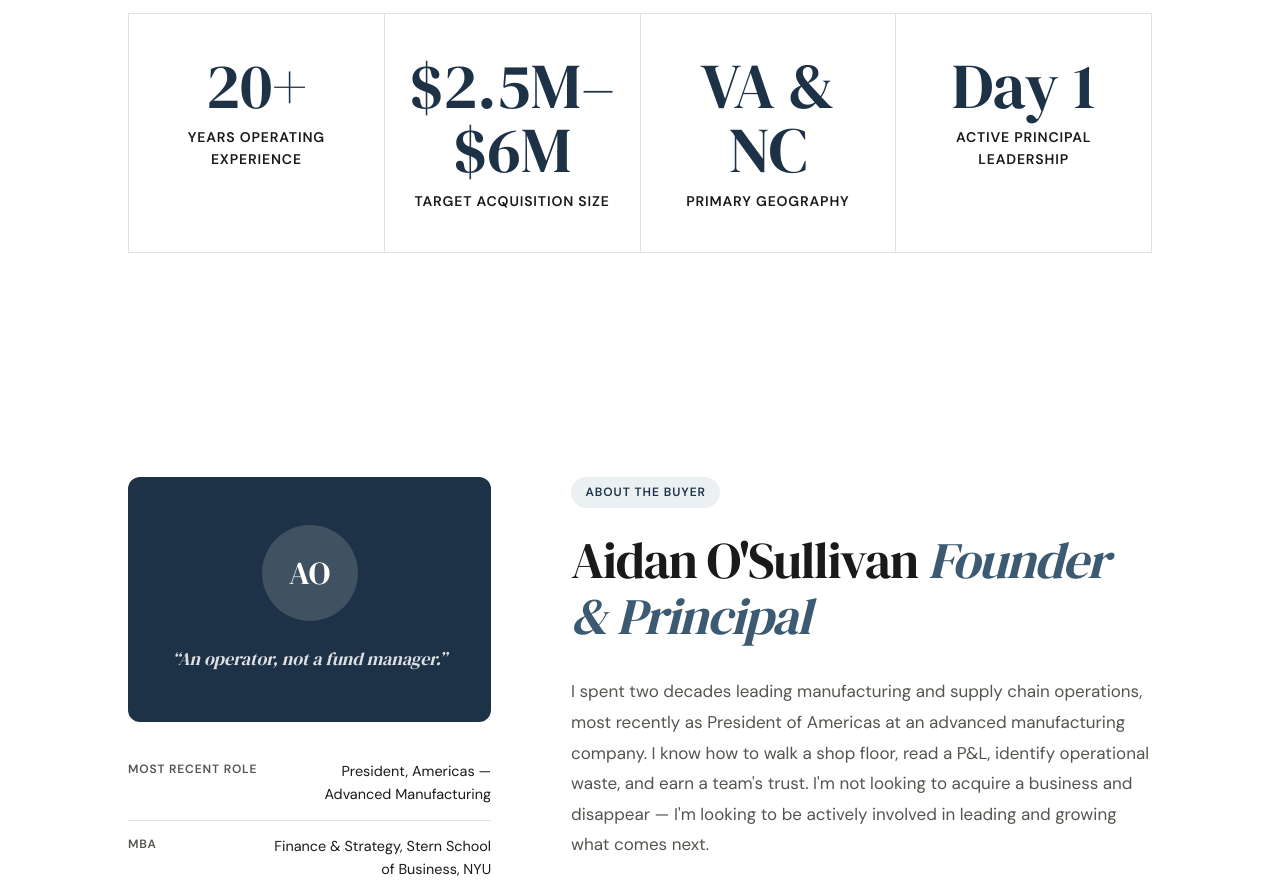
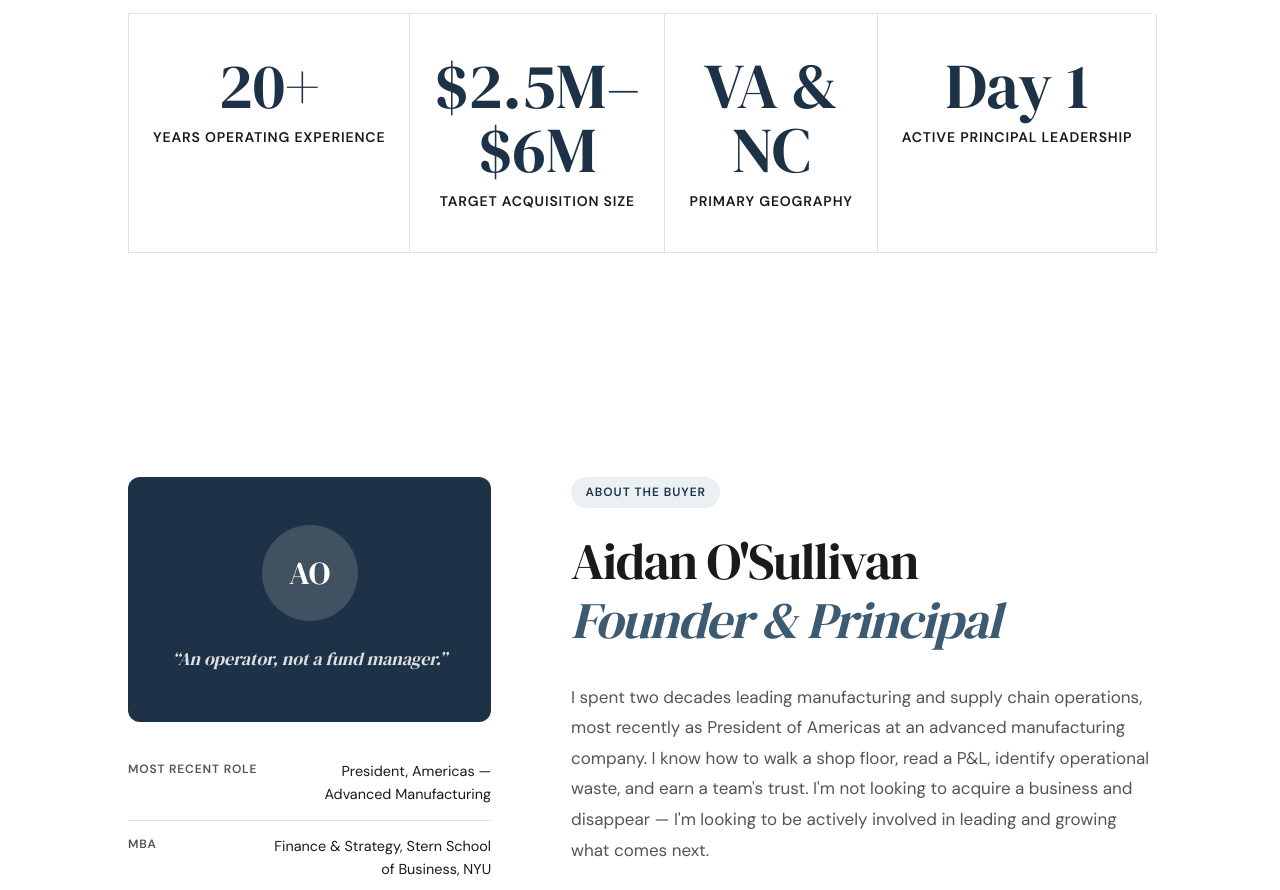
Before and after one commit to GrCodeExchange/peak-search-fund, a Next.js app: page / in a window 1280 px wide. Shown: the part 1000-1890 px from the top of the page. Built offline with nearby package versions, Linux system fonts and the light colour scheme.

Commit message:
Fix name/title line break in AboutFounder; fix stats label wrapping

```diff
--- a/components/AboutFounder.tsx
+++ b/components/AboutFounder.tsx
@@ -60,11 +60,10 @@ export default function AboutFounder({ id, eyebrow, headline, headlineAccent, bi
           {/* Right — bio */}
           <div>
             <div style={{ marginBottom: "1.5rem" }}>{eyebrow && <Eyebrow>{eyebrow}</Eyebrow>}</div>
-            <SplitHeadline
-              dark={headline}
-              accent={headlineAccent}
-              style={{ fontSize: "clamp(2rem, 4vw, 3.25rem)", marginBottom: "2rem" }}
-            />
+            <h2 className="display" style={{ fontSize: "clamp(2rem, 4vw, 3.25rem)", marginBottom: "2rem", lineHeight: 1.15 }}>
+              <span style={{ display: "block" }}>{headline}</span>
+              {headlineAccent && <em style={{ fontStyle: "italic", color: "var(--color-accent)", display: "block" }}>{headlineAccent}</em>}
+            </h2>
             <p style={{ fontFamily: "var(--font-body)", fontSize: "1.0625rem", color: "var(--color-secondary)", lineHeight: 1.8, marginBottom: "1.5rem" }}>{bioP1}</p>
             {bioP2 && <p style={{ fontFamily: "var(--font-body)", fontSize: "1.0625rem", color: "var(--color-secondary)", lineHeight: 1.8 }}>{bioP2}</p>}
           </div>
--- a/components/StatsRow.tsx
+++ b/components/StatsRow.tsx
@@ -38,7 +38,7 @@ export default function StatsRow({ id, eyebrow, headline, headlineAccent, stats
               borderBottom: "1px solid var(--color-border)",
             }}>
               <div style={{ fontFamily: "var(--font-display)", fontSize: "clamp(2.5rem, 5vw, 4rem)", color: "var(--color-accent-dark)", lineHeight: 1, marginBottom: "0.5rem" }}>{s.value}</div>
-              <div style={{ fontFamily: "var(--font-body)", fontWeight: 600, fontSize: "0.875rem", color: "var(--color-fg)", textTransform: "uppercase", letterSpacing: "0.06em", marginBottom: s.note ? "0.4rem" : 0 }}>{s.label}</div>
+              <div style={{ fontFamily: "var(--font-body)", fontWeight: 600, fontSize: "0.875rem", color: "var(--color-fg)", textTransform: "uppercase", letterSpacing: "0.06em", whiteSpace: "nowrap", marginBottom: s.note ? "0.4rem" : 0 }}>{s.label}</div>
               {s.note && <div style={{ fontFamily: "var(--font-body)", fontSize: "0.8rem", color: "var(--color-secondary)" }}>{s.note}</div>}
             </div>
           ))}
```
